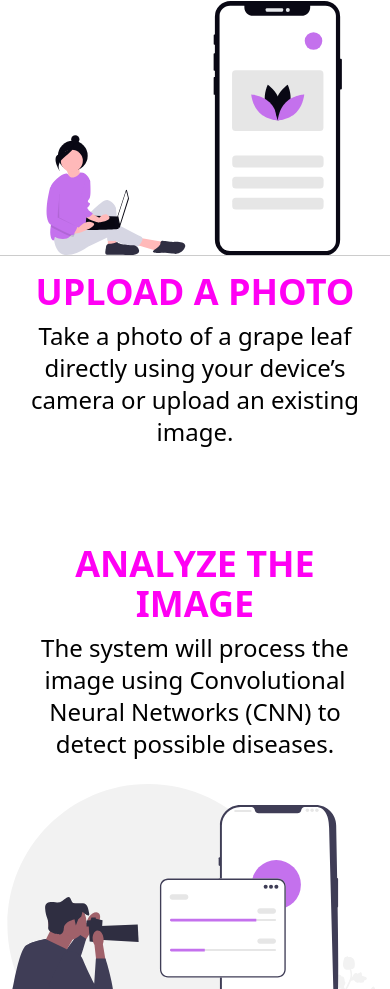
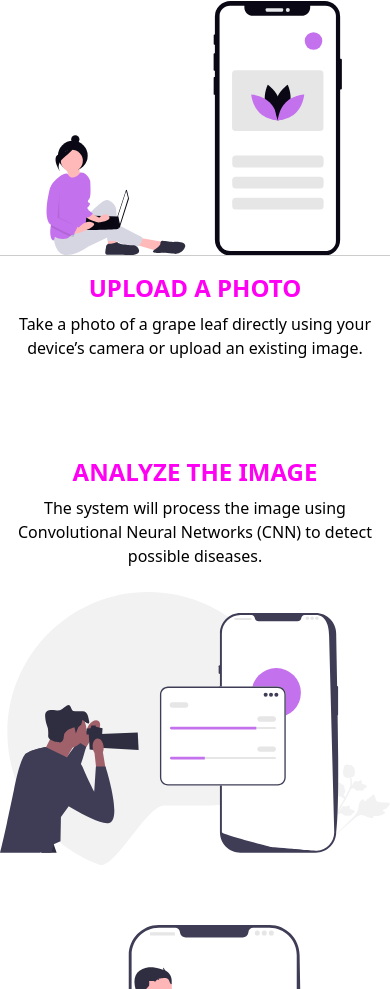
Before and after one commit to davincodes/project-codegrape, a website: page index.html in a window 390 px wide. Shown: the part 1275-2264 px from the top of the page. Drawn offline with nearby package versions, Linux system fonts and the light colour scheme; a script that the page names is missing.

Commit message:
fix overflow-x, mobile view fonts

```diff
--- a/index.html
+++ b/index.html
@@ -79,10 +79,10 @@
         <div class="flex flex-col text-center  md:flex-col">
             <div class="container flex flex-col-reverse mx-auto items-center my-5 md:pb-10 md:flex-row md:space-y-0">
                 <div data-aos="fade-right" data-aos-duration="1000" class="flex flex-col md:text-left mx-4 md:items-start">
-                    <h1 class="max-w-md text-4xl mt-4 text-brightPink font-bold my-2">
+                    <h1 class="max-w-md text-2xl mt-4 text-brightPink font-bold my-2 md:text-4xl">
                         UPLOAD A PHOTO
                     </h1>
-                    <h2 class="text-2xl md:font-bold">
+                    <h2 class="text-1xl md:text-2xl md:font-bold">
                         Take a photo of a grape leaf directly using your device’s camera or upload an existing image.
                     </h2>
                 </div>
@@ -98,10 +98,10 @@
                     <img width="600px" src="img/Analyze.svg" alt="">
                 </div>
                 <div data-aos="fade-left" data-aos-duration="1000" class="flex flex-col mb-6 md:text-left mx-4 md:items-start">
-                    <h1 class="max-w-md text-4xl mt-4 text-brightPink font-bold mb-2">
+                    <h1 class="max-w-md text-2xl mt-4 text-brightPink font-bold my-2 md:text-4xl">
                         ANALYZE THE IMAGE
                     </h1>
-                    <h2 class="text-2xl md:font-bold">
+                    <h2 class="text-1xl md:text-2xl md:font-bold">
                         The system will process the image using Convolutional Neural Networks (CNN) to detect possible diseases.
                     </h2>
                 </div>
@@ -109,10 +109,10 @@
 
             <div class="container pt-5 flex flex-col-reverse mx-auto items-center my-5 md:pb-10 md:flex-row md:space-y-0">
                 <div data-aos="fade-right" data-aos-duration="1000" class="flex flex-col md:text-left mx-4 md:items-start">
-                    <h1 class="max-w-md text-4xl mt-4 text-brightPink  font-bold mb-2">
+                    <h1 class="max-w-md text-2xl mt-4 text-brightPink font-bold my-2 md:text-4xl">
                         VIEW DIAGNOSIS
                     </h1>
-                    <h2 class="text-2xl md:font-bold">
+                    <h2 class="text-1xl md:text-2xl md:font-bold">
                         The detected disease, along with its description and potential impact, will be displayed on the screen.
                     </h2>
                 </div>
@@ -128,10 +128,10 @@
                     <img width="1000px" src="img/treatment.svg" alt="">
                 </div>
                 <div data-aos="fade-left" data-aos-duration="1000" class="flex flex-col md:text-left mx-4 md:items-start">
-                    <h1 class="max-w-md text-4xl sm:mt-4 text-brightPink font-bold mb-2">
+                    <h1 class="max-w-md text-2xl mt-4 text-brightPink font-bold my-2 md:text-4xl">
                         GET TREATMENT RECOMMENDATIONS
                     </h1>
-                    <h2 class="text-2xl md:font-bold mb-6">
+                    <h2 class="text-1xl mb-4 md:mb-0 md:text-2xl md:font-bold">
                         Suggested treatments and preventive measures will be provided to help manage and prevent the disease.
                     </h2>
                 </div>
--- a/src/input.css
+++ b/src/input.css
@@ -1,11 +1,13 @@
     @import "tailwindcss";
     @import url('https://fonts.googleapis.com/css2?family=Silkscreen:wght@400;700&display=swap');
 
-
+    html{
+        overflow-x: hidden !important;
+    }
     body{
         background-image: url('/svg/pattern-randomized.svg');
         background-position: 90% -25%;
-        overflow-x: hidden;
+        overflow-x: hidden !important;
     }
 
     /* Hamburger Menu */
```
Also changed, not shown: src/output.css.
